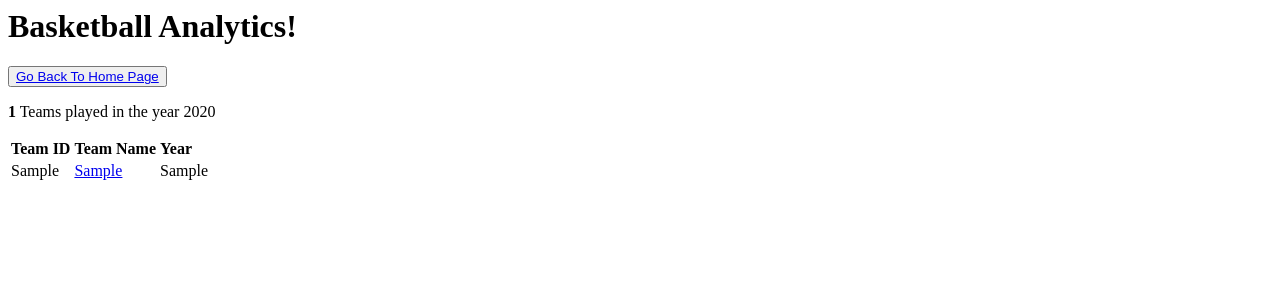
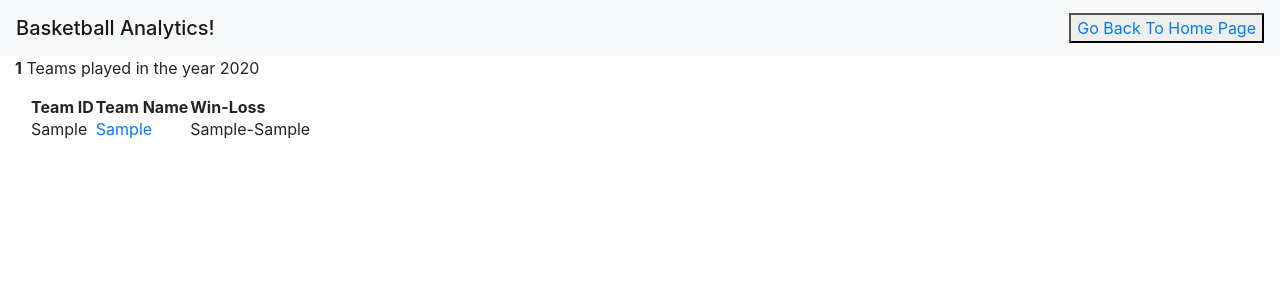
Before and after one commit to CalderLund/BBall-Analytics, a Django app: template src/templates/teamsInYear.html in a window 1280 px wide. Shown: the top 300 px of the page. Run offline with Django 3.2, Linux system fonts and the light colour scheme; the template is opened without the code that fills it: most values are stand-ins (such as "Sample title", 1, 10 or a date in 2020); some libraries are stand-ins or nearby versions.

Commit message:
Modified Teams in a year page to include win-loss

```diff
--- a/src/teams/models.py
+++ b/src/teams/models.py
@@ -213,7 +213,7 @@ def countTeamStats():
 def getAllteamsInAYear(year):
     c = connection.cursor()
     try:
-        rows = c.execute("SELECT TeamInfo.team_id, team_name, yr from TeamInfo NATURAL JOIN TeamStats WHERE yr={}".format(year))
+        rows = c.execute("SELECT TeamInfo.team_id, team_name, yr, won, lost from TeamInfo NATURAL JOIN TeamStats WHERE yr={} ORDER BY won DESC".format(year))
         rows = c.fetchall()
         print(rows)
         return rows
--- a/src/templates/teamsInYear.html
+++ b/src/templates/teamsInYear.html
@@ -1,20 +1,31 @@
-<h1>Basketball Analytics!</h1>
+{% load bootstrap4 %}
 
+{% bootstrap_css %}
+{% bootstrap_javascript jquery='full' %}
+
+<nav class="navbar navbar-light bg-light">
+    <a class="navbar-brand mb-0 h1" href="/">Basketball Analytics!</a>
+    <div>
         <button><a href="/">Go Back To Home Page</a></button>
+    </div>
+</nav>
 
+<div class="col-md-6 col-md-offset-3">
     <p><strong>{{countOfTeams}}</strong> Teams played in the year {{year}}</p>
-
+    <div class="container">
         <table>
             <tr>
                 <th style="text-align: left">Team ID</th>
                 <th style="text-align: left">Team Name</th>
-        <th style="text-align: left">Year</th>
+                <th style="text-align: left">Win-Loss</th>
             </tr>
             {% for team in teams %}
                 <tr>
                     <td style="text-align: left">{{team.0}}</td>
                     <td style="text-align: left"><a href="/team/{{team.0}}/{{team.1}}/{{team.2}}">{{team.1}}</a></td>
-            <td style="text-align: left">{{team.2}}</td>
+                    <td style="text-align: left">{{team.3}}-{{team.4}}</td>
                 </tr>
             {% endfor %}
         </table>
+    </div>
+</div>
```
Lines whose indentation alone changed are shown as unchanged.
